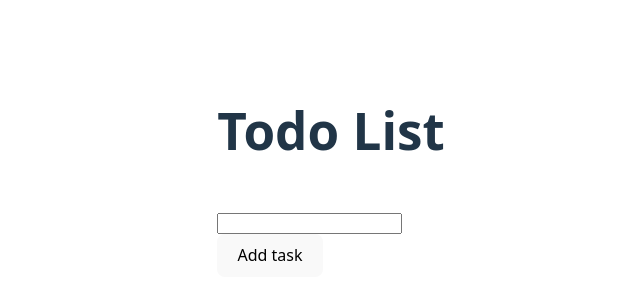
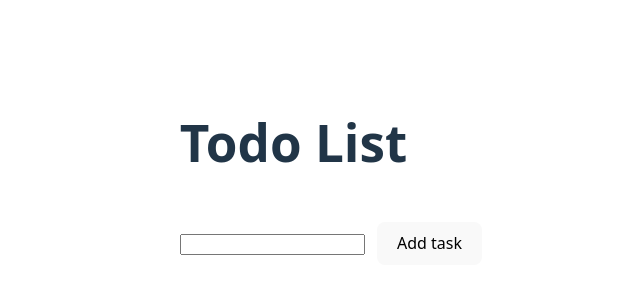
Before and after one commit to SanjilaGangaju/ReactSeries, a React (Vite) app: page / in a window 1280 px wide. Shown: the part 236-536 px from the top of the page, without its empty margins (309-949 px from the left). Built offline with nearby package versions, Linux system fonts and the light colour scheme.

Commit message:
handle form submit data and add data to the new state

```diff
--- a/src/projects/Todo/Todo.css
+++ b/src/projects/Todo/Todo.css
@@ -0,0 +1,8 @@
+.form {
+    & form {
+        display: flex;
+        align-items: center;
+        justify-content: center;
+        gap: 12px;
+    }
+}
--- a/src/projects/Todo/todo.jsx
+++ b/src/projects/Todo/todo.jsx
@@ -1,4 +1,22 @@
+import { useState } from 'react';
+import '../Todo/Todo.css';
 export const Todo = ()=>{
+   const [inputValue, setInputValue] = useState("");
+    const [task, setTask] = useState([]);
+   const handleInputChange = (value)=>{
+    setInputValue(value);
+   };
+
+    const handleFormSubmit= (event)=>{
+     event.preventDefault();
+     if (!inputValue) return ;
+
+     setTask((prevTask)=>{
+           [... prevTask, inputValue];
+     })
+    }
+
+
     return (
         <>
         <section className="todo-container">
@@ -6,9 +24,9 @@ export const Todo = ()=>{
                 <h1>Todo List</h1>
             </header>
             <section className="form">
-                <form>
+                <form onSubmit ={handleFormSubmit}>
                     <div>
-                         <input type='text' autoComplete="off" className="todo-input"></input>
+                         <input type='text' autoComplete="off" className="todo-input" value={inputValue} onChange={(event)=>{handleInputChange(event.target.value)}}></input>
 
                     </div>
                     <div>
```
